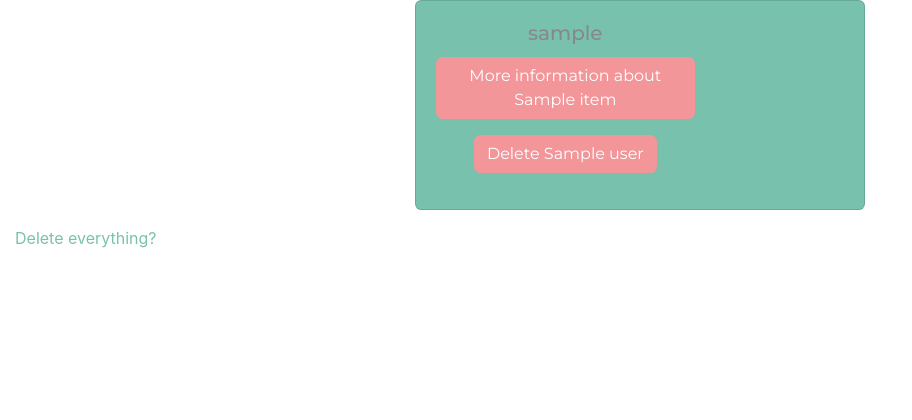
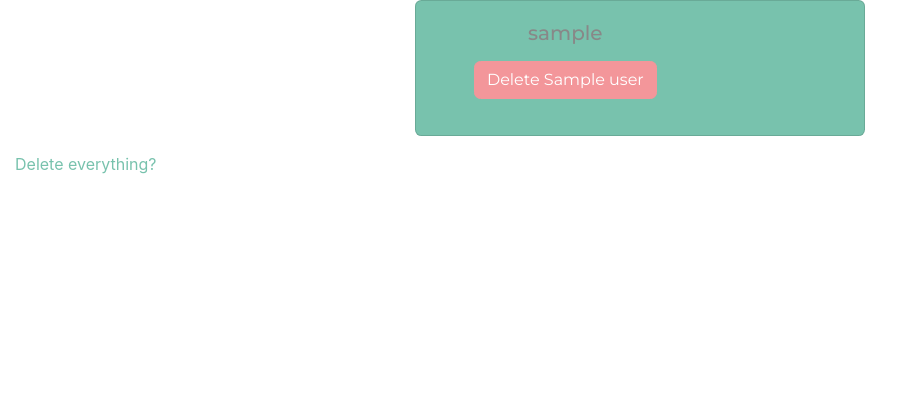
Before and after one commit to JohnminerIv/sell_stuff, a Flask app: template templates/admin_account_list.html in a window 1280 px wide. Shown: the part 102-522 px from the top of the page, without its empty margins (0-912 px from the left). Run offline with Flask 2, Linux system fonts and the light colour scheme; the template is opened without the code that fills it: most values are stand-ins (such as "Sample title", 1, 10 or a date in 2020); some libraries are stand-ins or nearby versions.

Commit message:
Expirimenting with cards

```diff
--- a/templates/admin_account_list.html
+++ b/templates/admin_account_list.html
@@ -8,7 +8,6 @@
         <div class="col-md-8">
           <div class="card-body">
             <h5 class="card-title">{{_user.user_name}}</h5>
-            <small><p class="card-title">{% include '/partials/more_information_button.html'%}</p></small>
             <p class="card-text">{% include 'partials/delete_user_account_button.html' %}</p>
           </div>
         </div>
```
